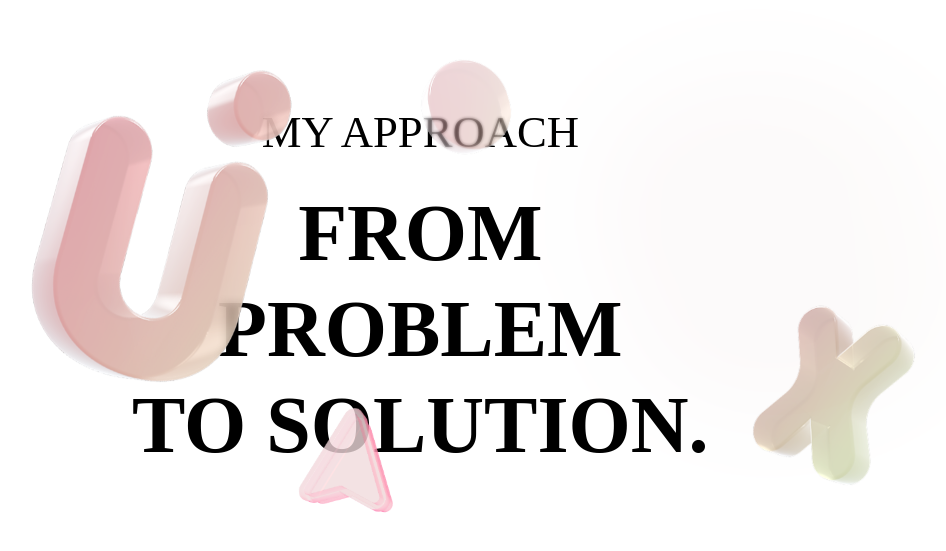
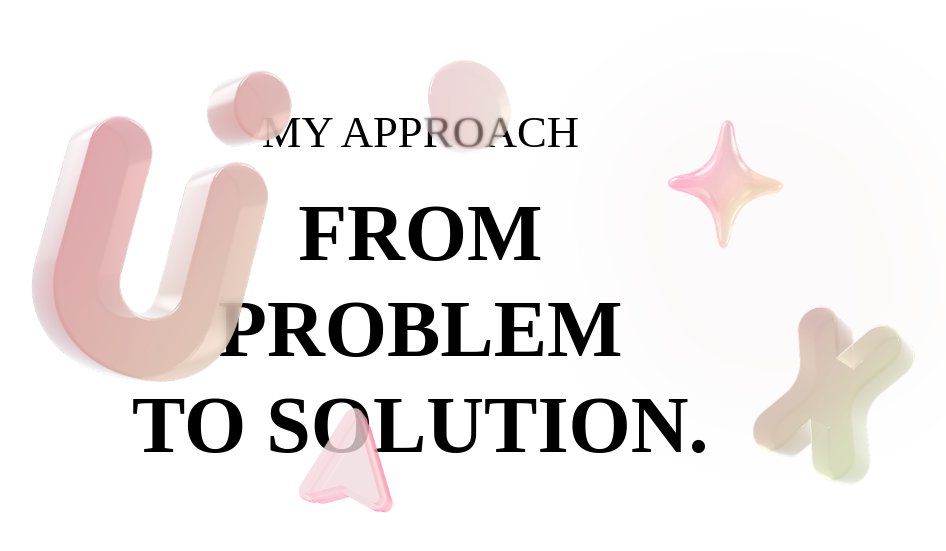
Before and after one commit to angelkhe1010-dot/kim-hee-eun-portfolio, a React (Vite) app: page / in a window 1280 px wide. Shown: the part 2127-2678 px from the top of the page, without its empty margins (228-1174 px from the left). Built offline with nearby package versions, Linux system fonts and the light colour scheme; the HTML template or start-up script is replaced by a standard one.

Commit message:
별모양 추가

```diff
--- a/src/components/sections/Approach.tsx
+++ b/src/components/sections/Approach.tsx
@@ -5,6 +5,7 @@ import blobBg from '../../assets/images/approach/blob-bg.png';
 import blobPink from '../../assets/images/approach/blob-pink.png';
 import blobLeft from '../../assets/images/approach/blob-left.png';
 import blobRight from '../../assets/images/approach/blob-right.png';
+import blobStar from '../../assets/images/approach/blob-star.png';
 import blobCursor from '../../assets/images/hero/blob-5.png';
 
 interface FloatingBlobConfig {
@@ -113,7 +114,6 @@ function useFloatingBlobs(
       a: FloatingBody,
       b: FloatingBody,
     ): void => {
-      // 각 도형의 중심 좌표
       const ax = a.x + a.width / 2;
       const ay = a.y + a.height / 2;
 
@@ -127,28 +127,27 @@ function useFloatingBlobs(
 
       const minDistance = a.radius + b.radius;
 
-      // 충돌하지 않았으면 종료
       if (distance >= minDistance) return;
 
-      // 완전히 같은 위치일 경우 0 나누기 방지
       if (distance === 0) {
         distance = 0.001;
       }
 
-      // 충돌 방향 벡터
       const nx = dx / distance;
       const ny = dy / distance;
 
       /**
-       * 겹친 거리만큼 두 객체를 서로 밀어냄
-       * → 도형이 서로 관통해서 지나가는 현상 방지
+       * 겹친 만큼 서로 밀어냄
        */
       const overlap = minDistance - distance;
 
       const totalMass = a.mass + b.mass;
 
-      const aPush = (b.mass / totalMass) * overlap;
-      const bPush = (a.mass / totalMass) * overlap;
+      const aPush =
+        (b.mass / totalMass) * overlap;
+
+      const bPush =
+        (a.mass / totalMass) * overlap;
 
       a.x -= nx * aPush;
       a.y -= ny * aPush;
@@ -163,14 +162,13 @@ function useFloatingBlobs(
       const relativeVY = b.vy - a.vy;
 
       const velocityAlongNormal =
-        relativeVX * nx + relativeVY * ny;
+        relativeVX * nx +
+        relativeVY * ny;
 
-      // 이미 서로 멀어지는 중이라면 추가 충돌 처리하지 않음
       if (velocityAlongNormal > 0) return;
 
       /**
-       * 1이면 완전 탄성 충돌
-       * 살짝 낮춰서 부드럽게 처리
+       * 반발 계수
        */
       const restitution = 0.92;
 
@@ -178,7 +176,8 @@ function useFloatingBlobs(
       const inverseMassB = 1 / b.mass;
 
       const impulse =
-        (-(1 + restitution) * velocityAlongNormal) /
+        (-(1 + restitution) *
+          velocityAlongNormal) /
         (inverseMassA + inverseMassB);
 
       const impulseX = impulse * nx;
@@ -195,7 +194,6 @@ function useFloatingBlobs(
      * Animation Loop
      */
     const animate = (time: number): void => {
-      // 프레임 간 시간
       const dt = Math.min(
         (time - previousTime) / 1000,
         0.033,
@@ -205,16 +203,20 @@ function useFloatingBlobs(
 
       bodies.forEach((body) => {
         /**
-         * 완전한 직선이 아니라
-         * 아주 미세하게 흔들리게 만듦
+         * 완전한 직선 운동이 되지 않도록
+         * 미세한 흔들림 추가
          */
         body.vx +=
-          Math.sin(time * 0.0005 + body.phase) *
+          Math.sin(
+            time * 0.0005 + body.phase,
+          ) *
           2 *
           dt;
 
         body.vy +=
-          Math.cos(time * 0.0006 + body.phase) *
+          Math.cos(
+            time * 0.0006 + body.phase,
+          ) *
           2 *
           dt;
 
@@ -227,9 +229,20 @@ function useFloatingBlobs(
       /**
        * 모든 도형끼리 충돌 검사
        */
-      for (let i = 0; i < bodies.length; i += 1) {
-        for (let j = i + 1; j < bodies.length; j += 1) {
-          resolveCollision(bodies[i], bodies[j]);
+      for (
+        let i = 0;
+        i < bodies.length;
+        i += 1
+      ) {
+        for (
+          let j = i + 1;
+          j < bodies.length;
+          j += 1
+        ) {
+          resolveCollision(
+            bodies[i],
+            bodies[j],
+          );
         }
       }
 
@@ -242,9 +255,13 @@ function useFloatingBlobs(
         const translateY =
           body.y - body.initialY;
 
-        // 영상처럼 미세한 회전
+        /**
+         * 미세한 회전
+         */
         const rotation =
-          Math.sin(time * 0.00035 + body.phase) * 2;
+          Math.sin(
+            time * 0.00035 + body.phase,
+          ) * 2;
 
         body.element.style.transform = `
           translate3d(
@@ -256,10 +273,12 @@ function useFloatingBlobs(
         `;
       });
 
-      animationId = requestAnimationFrame(animate);
+      animationId =
+        requestAnimationFrame(animate);
     };
 
-    animationId = requestAnimationFrame(animate);
+    animationId =
+      requestAnimationFrame(animate);
 
     return () => {
       cancelAnimationFrame(animationId);
@@ -271,12 +290,23 @@ function useFloatingBlobs(
 }
 
 export default function Approach() {
-  const sectionRef = useRef<HTMLElement>(null);
+  const sectionRef =
+    useRef<HTMLElement>(null);
 
-  const pinkRef = useRef<HTMLDivElement>(null);
-  const leftRef = useRef<HTMLDivElement>(null);
-  const cursorRef = useRef<HTMLDivElement>(null);
-  const rightRef = useRef<HTMLDivElement>(null);
+  const pinkRef =
+    useRef<HTMLDivElement>(null);
+
+  const leftRef =
+    useRef<HTMLDivElement>(null);
+
+  const cursorRef =
+    useRef<HTMLDivElement>(null);
+
+  const rightRef =
+    useRef<HTMLDivElement>(null);
+
+  const starRef =
+    useRef<HTMLDivElement>(null);
 
   useFloatingBlobs(sectionRef, [
     {
@@ -310,6 +340,21 @@ export default function Approach() {
       vy: -34,
       mass: 1.5,
       phase: 4.5,
+    },
+
+    /**
+     * Star
+     *
+     * 기존 도형들과 다른 방향으로 출발시켜서
+     * 자연스럽게 화면 안을 돌아다니도록 설정
+     */
+    {
+      ref: starRef,
+      radius: 95,
+      vx: -32,
+      vy: 26,
+      mass: 1,
+      phase: 5.8,
     },
   ]);
 
@@ -361,10 +406,14 @@ export default function Approach() {
         <div
           className={styles.glassBlur}
           style={{
-            backdropFilter: 'blur(2.5px)',
-            WebkitBackdropFilter: 'blur(2.5px)',
-            WebkitMaskImage: `url(${blobPink})`,
-            maskImage: `url(${blobPink})`,
+            backdropFilter:
+              'blur(2.5px)',
+            WebkitBackdropFilter:
+              'blur(2.5px)',
+            WebkitMaskImage:
+              `url(${blobPink})`,
+            maskImage:
+              `url(${blobPink})`,
           }}
         />
 
@@ -392,10 +441,14 @@ export default function Approach() {
         <div
           className={styles.glassBlur}
           style={{
-            backdropFilter: 'blur(6px)',
-            WebkitBackdropFilter: 'blur(6px)',
-            WebkitMaskImage: `url(${blobLeft})`,
-            maskImage: `url(${blobLeft})`,
+            backdropFilter:
+              'blur(6px)',
+            WebkitBackdropFilter:
+              'blur(6px)',
+            WebkitMaskImage:
+              `url(${blobLeft})`,
+            maskImage:
+              `url(${blobLeft})`,
           }}
         />
 
@@ -450,6 +503,27 @@ export default function Approach() {
           }}
         />
       </div>
+
+      {/* Star */}
+      <div
+        ref={starRef}
+        className={styles.floatingBlob}
+        style={{
+          left: 1510,
+          top: 145,
+          width: 220,
+          height: 220,
+        }}
+      >
+        <img
+          src={blobStar}
+          alt=""
+          className={styles.floatingImg}
+          style={{
+            opacity: 0.82,
+          }}
+        />
+      </div>
     </section>
   );
 }
```
Also changed, not shown: src/assets/images/approach/blob-star.png (added).
